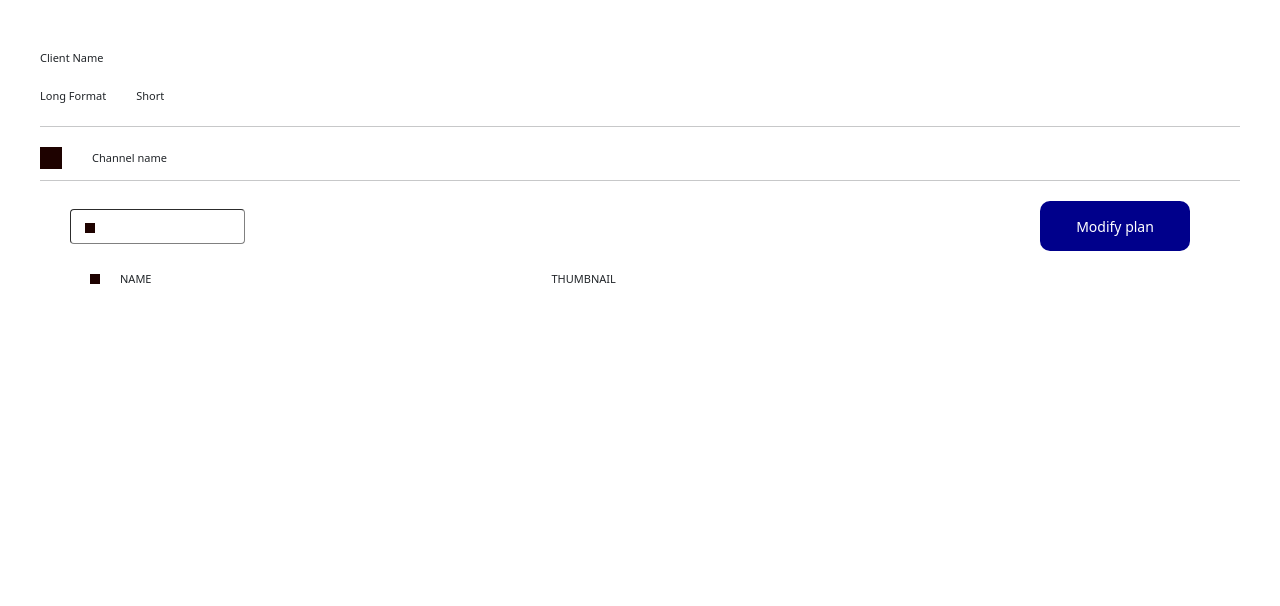
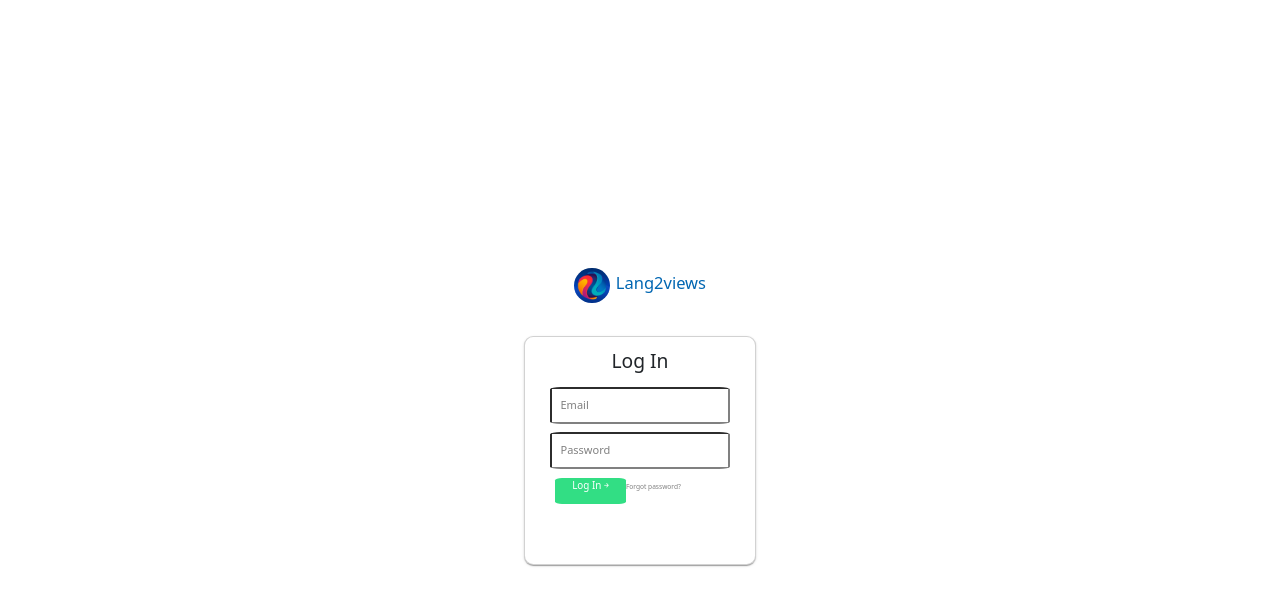
Before and after one commit to ndubs18/lang2views, a React (Vite) app in the folder lang2views-frontend/: page / in a window 1280 px wide. Shown: the top 606 px of the page. Built offline with nearby package versions, Linux system fonts and the light colour scheme.

Commit message:
Tried linking login to backend, but there's a CORS error.

```diff
--- a/lang2views-frontend/package.json
+++ b/lang2views-frontend/package.json
@@ -10,6 +10,7 @@
     "preview": "vite preview"
   },
   "dependencies": {
+    "axios": "^1.6.8",
     "react": "^18.2.0",
     "react-dom": "^18.2.0"
   },
--- a/lang2views-frontend/src/App.jsx
+++ b/lang2views-frontend/src/App.jsx
@@ -5,9 +5,9 @@ import LoginPage from "./Pages/login";
 function App() {
   return (
     <>
-      {/* <LoginPage /> */}
+      <LoginPage />
       {/*<ClientAndSampleCreationViews />*/}
-      <LongFormatVideoList />
+      {/*<LongFormatVideoList />*/}
     </>
   );
 }
--- a/lang2views-frontend/src/Components/login.jsx
+++ b/lang2views-frontend/src/Components/login.jsx
@@ -1,6 +1,7 @@
 import { useState } from "react";
 import "./login.css";
 import Lang2ViewsLogo from "../Images/lang2views_logo.jpeg";
+import axios from "axios";
 
 function login() {
   const [email, setEmail] = useState("");
@@ -15,9 +16,19 @@ function login() {
     }
   };
 
-  const handleSubmit = (event) => {
+  const handleSubmit = async (event) => {
     event.preventDefault();
-    console.log("Login attempted!");
+    console.log(email);
+    console.log(password);
+
+    const formData = new FormData();
+    formData.append("username", email);
+    formData.append("password", password);
+
+    fetch("http://localhost:3000/user/login", {
+      method: "POST",
+      body: formData,
+    }).then((response) => console.log(response));
   };
 
   const handleForgotPassword = () => {
@@ -39,13 +50,12 @@ function login() {
             <div className="inputs">
               <input
                 className="input"
-                type="email"
+                type="text"
                 placeholder="Email"
                 id="email"
                 name="email"
                 value={email}
                 onChange={handleInputChange}
-                required
               />
               <input
                 className="input"
```
Also changed, not shown: 1 other file (tests, documents, lock files or other folders).
